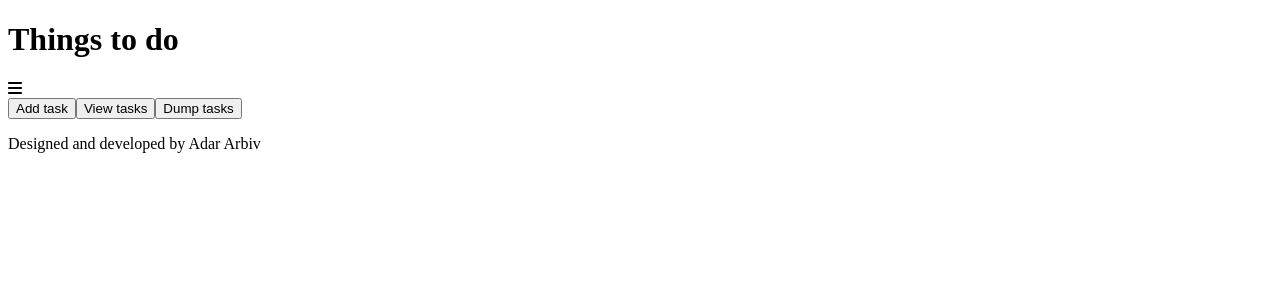
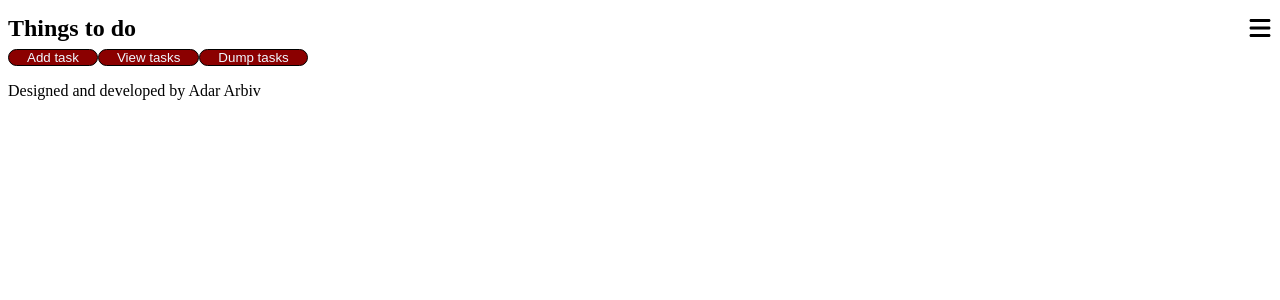
Before and after one commit to mrmetrix4/things_done, a React (Vite) app: page / in a window 1280 px wide. Shown: the top 300 px of the page. Built offline with nearby package versions, Linux system fonts and the light colour scheme.

Commit message:
Added menu!

```diff
--- a/src/App.tsx
+++ b/src/App.tsx
@@ -1,17 +1,54 @@
 import { FontAwesomeIcon } from "@fortawesome/react-fontawesome";
-import { faBars } from "@fortawesome/free-solid-svg-icons";
+import { faBars, faL } from "@fortawesome/free-solid-svg-icons";
 import TaskList from "./Tasks/TaskList";
+import { open } from "@tauri-apps/api/shell";
+import { useState } from "react";
 
 function App() {
+    const [menuLinks, setMenuLinks] = useState(false);
+    async function handleMenuClick() {
+        console.log("Clicked");
+        setMenuLinks((prevState) => !prevState);
+    }
+
     return (
+        <>
+            <nav role="navigation" className="main-nav" id="main-nav">
+                <ul id="main-nav-list">
+                    <h1>Things to do</h1>
+                    <li>
+                        <div className="icon">
+                            <div
+                                className="itemys"
+                                style={{
+                                    display: menuLinks ? "flex" : "none",
+                                }}
+                            >
+                                <button onClick={() => console.log("clickMu")}>
+                                    click me
+                                </button>
+                                <button onClick={() => console.log("clickMe")}>
+                                    click mu
+                                </button>
+                            </div>
+                            <svg
+                                onClick={handleMenuClick}
+                                viewBox="0 0 100 100"
+                                className="icon"
+                            >
+                                <FontAwesomeIcon icon={faBars} />
+                            </svg>
+                        </div>
+                    </li>
+                </ul>
+            </nav>
             <div className="container">
-            <h1>Things to do</h1>
-            <FontAwesomeIcon icon={faBars} />
                 <TaskList />
                 <footer>
                     <p>Designed and developed by Adar Arbiv</p>
                 </footer>
             </div>
+        </>
     );
 }
 
--- a/src/styles.css
+++ b/src/styles.css
@@ -32,11 +32,57 @@ footer {
     display: flex;
     justify-content: space-between;
 }
-
+*/
 button {
     border-radius: 999px;
     box-sizing: border-box;
     cursor: pointer;
     padding: 0 18px;
-    border: 0;
-} */
+    border: 1px solid rgb(0, 0, 0);
+    background-color: darkred;
+    color: aliceblue;
+}
+
+* {
+    box-sizing: border-box;
+    /* border: 2px solid red; */
+}
+nav {
+    min-width: 375;
+    height: fit-content;
+    line-height: 0;
+}
+nav > ul {
+    margin: 0;
+    padding: 0;
+    display: flex;
+    flex-wrap: wrap;
+    justify-content: space-between;
+    list-style: none;
+    align-items: center;
+}
+nav > ul > li > .icon > svg {
+    width: auto;
+    height: 1.5rem;
+    float: right;
+}
+
+.icon {
+    display: flex;
+    align-items: center;
+    gap: 10px;
+}
+
+.icon > .itemys {
+    display: flex;
+    justify-content: space-between;
+    gap: 5px;
+}
+
+nav > ul > .righty {
+    float: right;
+}
+
+.none {
+    visibility: hidden;
+}
```
Lines whose indentation alone changed are shown as unchanged.
